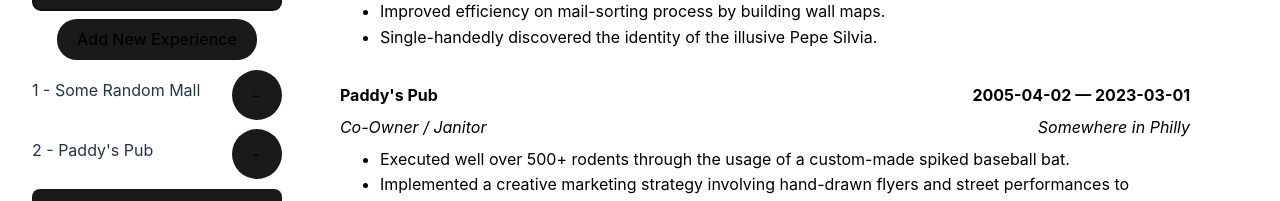
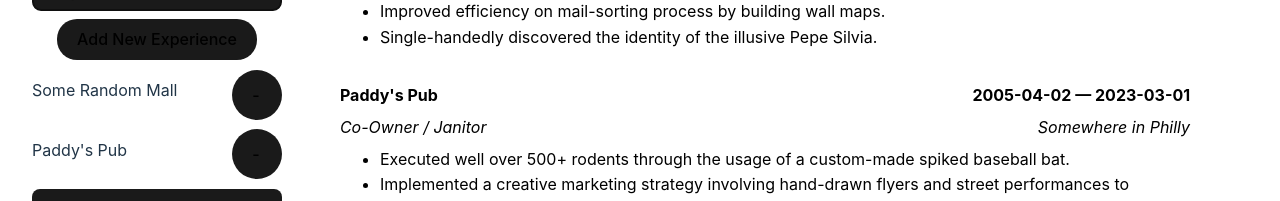
Before and after one commit to alansobchacki/odin-react-cv-app, a React (Vite) app: page / in a window 1280 px wide. Both pictures are taken after a click on the button "Experience". Shown: the part 383-584 px from the top of the page. Built offline with nearby package versions, Linux system fonts and the light colour scheme.

Commit message:
allow users to edit their existing experience/education fields.

```diff
--- a/src/App.css
+++ b/src/App.css
@@ -98,6 +98,15 @@
   flex-direction: column;
   align-content: center;
   margin-bottom: 10px;
+}
+
+.information-title {
+  transition: transform 0.6s ease;
+}
+
+.information-title:hover {
+  cursor: pointer;
+  transform: scale(1.1);
 }
 
 .observation {
--- a/src/App.jsx
+++ b/src/App.jsx
@@ -55,11 +55,23 @@ function App() {
     },
   ]);
 
-  const addExperience = (type, newExperience) => {
+  const addExperience = (type, newExperience, index = null) => {
     if (type === "Experience") {
-      setWorkExperiences([...workExperiences, newExperience]);
+      if (index !== null) {
+        setWorkExperiences((prev) =>
+          prev.map((exp, i) => (i === index ? newExperience : exp))
+        );
+      } else {
+        setWorkExperiences([...workExperiences, newExperience]);
+      }
     } else if (type === "Education") {
-      setEducationExperiences([...educationExperiences, newExperience]);
+      if (index !== null) {
+        setEducationExperiences((prev) =>
+          prev.map((exp, i) => (i === index ? newExperience : exp))
+        );
+      } else {
+        setEducationExperiences([...educationExperiences, newExperience]);
+      }
     }
   };
 
--- a/src/components/Information.jsx
+++ b/src/components/Information.jsx
@@ -14,14 +14,27 @@ function Information({
   const [descriptions, setDescriptions] = useState(["", "", ""]);
   const [toggleField, setToggleField] = useState(false);
   const [newInformation, setNewInformation] = useState(false);
+  const [editingIndex, setEditingIndex] = useState(null);
 
   const toggleFieldVisibility = () => {
     setToggleField(!toggleField);
     setNewInformation(false);
+    setEditingIndex(null);
   };
 
   const toggleNewInformation = () => {
     setNewInformation(!newInformation);
+    setEditingIndex(null);
+    resetForm();
+  };
+
+  const resetForm = () => {
+    setInstitutionName("");
+    setInstitutionLocation("");
+    setStartDuration("");
+    setEndDuration("");
+    setTitle("");
+    setDescriptions(["", "", ""]);
   };
 
   const handleAddExperience = () => {
@@ -33,20 +46,30 @@ function Information({
       title,
       descriptions,
     };
-    addExperience(typeOfInformation, newExperience);
-    setInstitutionName("");
-    setInstitutionLocation("");
-    setStartDuration("");
-    setEndDuration("");
-    setTitle("");
-    setDescriptions(["", "", ""]);
+
+    addExperience(typeOfInformation, newExperience, editingIndex);
+
+    resetForm();
     setNewInformation(false);
+    setEditingIndex(null);
   };
 
   const handleChange = (index, value) => {
     const newDescriptions = [...descriptions];
     newDescriptions[index] = value;
     setDescriptions(newDescriptions);
+  };
+
+  const handleEditExperience = (index) => {
+    const experience = experiences[index];
+    setInstitutionName(experience.institutionName);
+    setInstitutionLocation(experience.institutionLocation);
+    setStartDuration(experience.startDuration);
+    setEndDuration(experience.endDuration);
+    setTitle(experience.title);
+    setDescriptions(experience.descriptions);
+    setNewInformation(true);
+    setEditingIndex(index);
   };
 
   return (
@@ -58,9 +81,11 @@ function Information({
 
       {toggleField && (
         <>
-          <button className="medium-button" onClick={toggleNewInformation}>
-            Add New {typeOfInformation}
-          </button>
+          {editingIndex === null && (
+            <button className="medium-button" onClick={toggleNewInformation}>
+              Add New {typeOfInformation}
+            </button>
+          )}
 
           {newInformation && (
             <div className="info">
@@ -170,7 +195,7 @@ function Information({
 
                 <div className="form-row">
                   <label>
-                    First Bullet Point
+                    Third Bullet Point
                     <span className="observation">recommended</span>
                   </label>
                   <textarea
@@ -185,7 +210,9 @@ function Information({
 
               <div id="edit-buttons">
                 <button className="medium-button" onClick={handleAddExperience}>
-                  Save {typeOfInformation}
+                  {editingIndex !== null
+                    ? `Update ${typeOfInformation}`
+                    : `Save ${typeOfInformation}`}
                 </button>
               </div>
             </div>
@@ -193,8 +220,11 @@ function Information({
 
           {experiences.map((experience, index) => (
             <div className="information-row" key={index}>
-              <p>
-                {index + 1} - {experience.institutionName}
+              <p
+                className="information-title"
+                onClick={() => handleEditExperience(index)}
+              >
+                {experience.institutionName}
               </p>
               <button
                 className="small-button"
```
